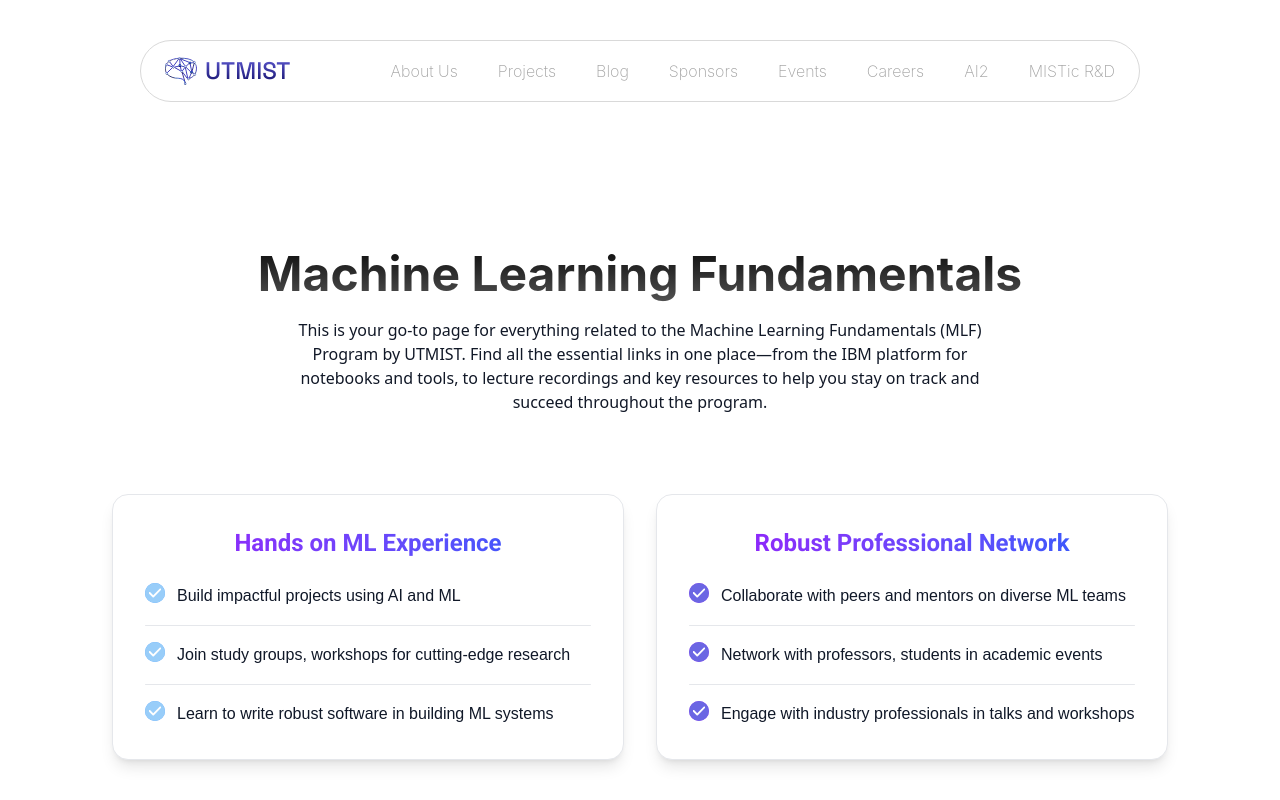
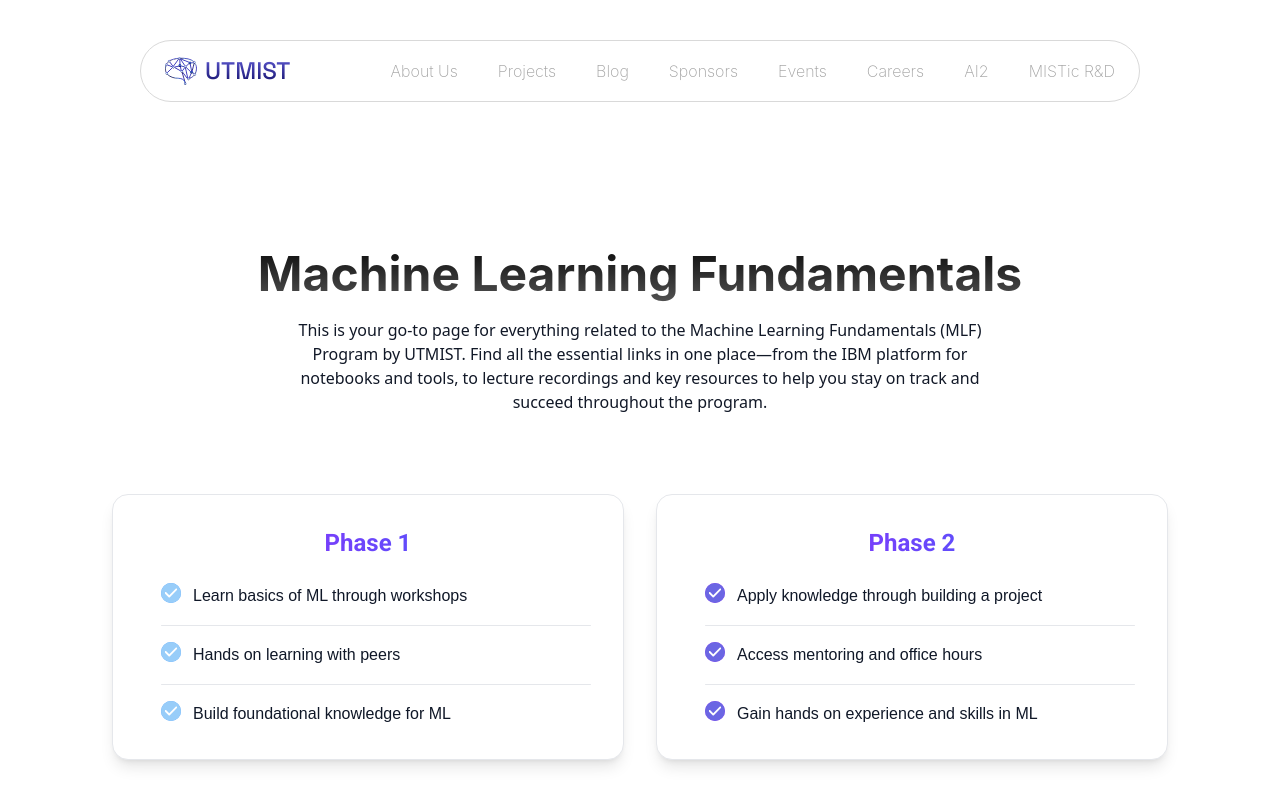
Before and after one commit to UTMIST/UTMIST, a Next.js app in the folder client/: page /ml-fundamentals in a window 1280 px wide. Shown: the top 800 px of the page. Built offline with nearby package versions, Linux system fonts and the light colour scheme.

Commit message:
feat: changed cards on the hero section to include phase 1 and phase 2 information

```diff
--- a/client/src/app/ml-fundamentals/page.tsx
+++ b/client/src/app/ml-fundamentals/page.tsx
@@ -461,13 +461,13 @@ export default function MachineLearningFundamentals() {
     <div className="w-full bg-white px-4 sm:px-6 lg:px-8">
       <div className="max-w-6xl mx-auto">
         <div className="flex flex-col lg:flex-row gap-8 justify-center items-center">
-          {/* Left Card */}
+          {/* Left Card - Phase 1 */}
           <div className="border border-gray-200 rounded-2xl bg-white shadow-lg p-8 w-full max-w-md lg:max-w-lg">
             <h2 className="text-2xl font-bold text-center mb-6 bg-gradient-to-r from-purple-600 to-blue-600 bg-clip-text text-transparent">
-              Hands on ML Experience
+              Phase 1
             </h2>
 
-            <div className="space-y-4">
+            <div className="space-y-4 pl-4">
               <div className="flex items-start space-x-3">
                 <div className="flex-shrink-0 w-5 h-5 bg-blue-400 rounded-full flex items-center justify-center">
                   <Image
@@ -478,7 +478,7 @@ export default function MachineLearningFundamentals() {
                     objectFit="cover"/>
                 </div>
                 <p className="text-gray-900 text-base leading-relaxed">
-                  Build impactful projects using AI and ML
+                  Learn basics of ML through workshops
                 </p>
               </div>
 
@@ -494,7 +494,7 @@ export default function MachineLearningFundamentals() {
                     objectFit="cover"/>
                 </div>
                 <p className="text-gray-900 text-base leading-relaxed">
-                  Join study groups, workshops for cutting-edge research
+                  Hands on learning with peers
                 </p>
               </div>
 
@@ -510,19 +510,19 @@ export default function MachineLearningFundamentals() {
                     objectFit="cover"/>
                 </div>
                 <p className="text-gray-900 text-base leading-relaxed">
-                  Learn to write robust software in building ML systems
+                  Build foundational knowledge for ML
                 </p>
               </div>
             </div>
           </div>
 
-          {/* Right Card */}
+          {/* Right Card - Phase 2 */}
           <div className="border border-gray-200 rounded-2xl bg-white shadow-lg p-8 w-full max-w-md lg:max-w-lg">
             <h2 className="text-2xl font-bold text-center mb-6 bg-gradient-to-r from-purple-600 to-blue-600 bg-clip-text text-transparent">
-              Robust Professional Network
+              Phase 2
             </h2>
 
-            <div className="space-y-4">
+            <div className="space-y-4 pl-4">
               <div className="flex items-start space-x-3">
                 <div className="flex-shrink-0 w-5 h-5 bg-purple-500 rounded-full flex items-center justify-center">
                   <Image
@@ -533,7 +533,7 @@ export default function MachineLearningFundamentals() {
                     objectFit="cover"/>
                 </div>
                 <p className="text-gray-900 text-base leading-relaxed">
-                  Collaborate with peers and mentors on diverse ML teams
+                  Apply knowledge through building a project
                 </p>
               </div>
 
@@ -549,7 +549,7 @@ export default function MachineLearningFundamentals() {
                     objectFit="cover"/>
                 </div>
                 <p className="text-gray-900 text-base leading-relaxed">
-                  Network with professors, students in academic events
+                  Access mentoring and office hours
                 </p>
               </div>
 
@@ -565,7 +565,7 @@ export default function MachineLearningFundamentals() {
                     objectFit="cover"/>
                 </div>
                 <p className="text-gray-900 text-base leading-relaxed">
-                  Engage with industry professionals in talks and workshops
+                  Gain hands on experience and skills in ML
                 </p>
               </div>
             </div>
```
